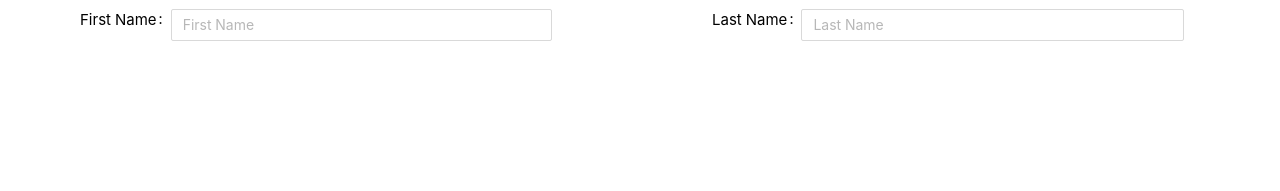
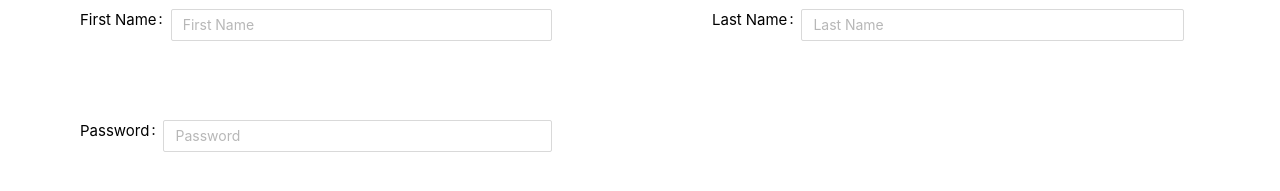
Before and after one commit to Gagandeep-Kaur-01/Ant_Design, a React (Create React App) app: page / in a window 1280 px wide. Shown: the part 133-324 px from the top of the page. Built offline with nearby package versions, Linux system fonts and the light colour scheme.

Commit message:
inserted 'Password' field. 'Confirm Password' is pending.

```diff
--- a/src/components/setting/Forms.js
+++ b/src/components/setting/Forms.js
@@ -70,6 +70,14 @@ class Forms extends Component {
                         </Col>
                     </Row>
 
+                    <Row justify="start" className="appFormStyle" >
+                        <Col md={12} xs={24} >
+                          <FormItem label="Password" hasFeedback>
+                            <Input type="password" name="password" id="password" placeholder="Password" autoComplete="off" />
+                          </FormItem>
+                        </Col>
+                      </Row>
+
                   </Col>
                 </Row>
             </Form>
```
